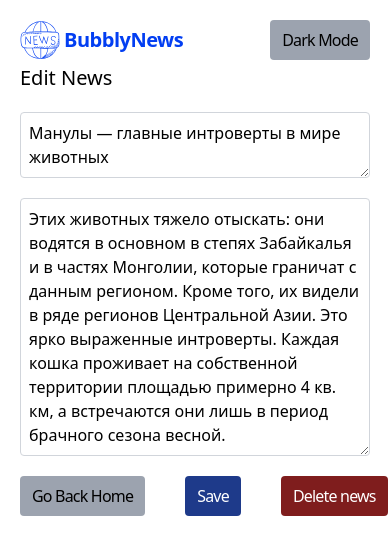
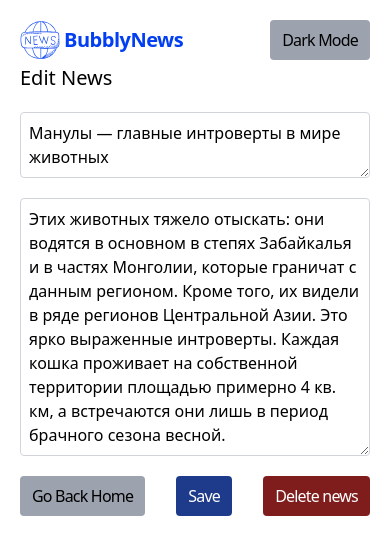
Before and after one commit to apelsinom/crud-news, a React (Vite) app: page /edit-news/1 in a window 390 px wide. Shown: the top 554 px of the page. Built offline with nearby package versions, Linux system fonts and the light colour scheme.

Commit message:
fix: CSS

```diff
--- a/src/features/edit-news.tsx
+++ b/src/features/edit-news.tsx
@@ -56,7 +56,7 @@ export const EditNews = () => {
           onChange={e => setContent(e.target.value)}
           className="p-2 border border-gray-300 rounded dark:bg-dark-bg"
         />
-        <div className="flex gap-10">
+        <div className="flex gap-1 justify-between sm:justify-start sm:gap-10">
           <Link to={ROUTES.HOME}>
             <Button>Go Back Home</Button>
           </Link>
```
